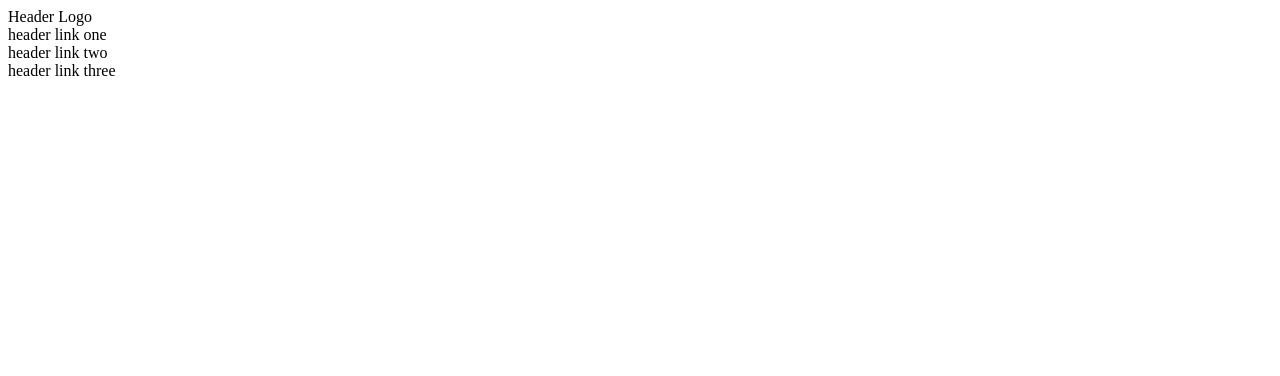
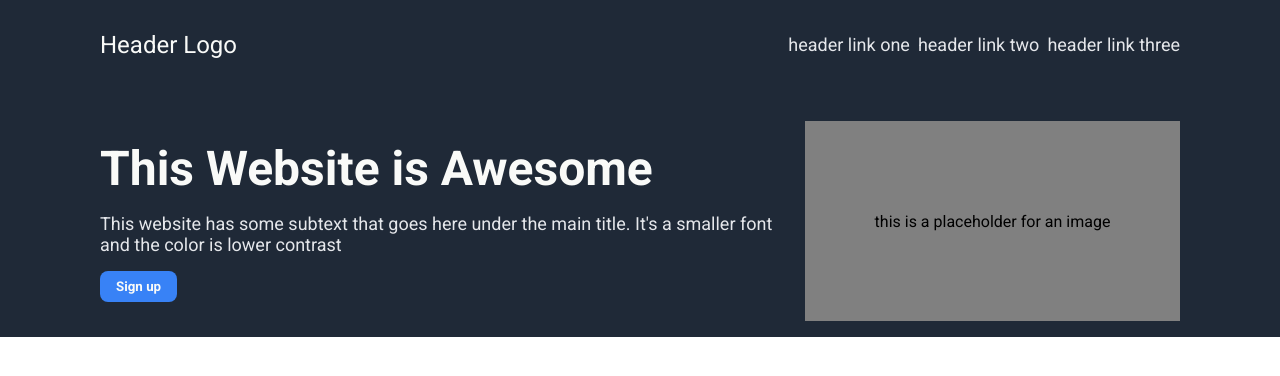
Before and after one commit to andhuynh/top-landing-page, a plain HTML site: page index.html in a window 1280 px wide. Drawn offline with Linux system fonts and the light colour scheme.

Commit message:
Updated header and content

```diff
--- a/index.html
+++ b/index.html
@@ -7,9 +7,25 @@
     <body>
         <div class="header">
             <div class="header-logo">Header Logo</div>
-            <div class="header-links">header link one</div>
-            <div class="header-links">header link two</div>
-            <div class="header-links">header link three</div>
+            <ul class="header-links">
+                <li class="header-links">header link one</li>
+                <li class="header-links">header link two</li>
+                <li class="header-links">header link three</li>
+            </ul>
+        </div>
+        <div class="content">
+            <div class="hero">
+                <div class="hero-main">This Website is Awesome</div>
+                <div class="hero-second">
+                    This website has some subtext that goes here under
+                    the main title. It's a smaller font and the color is lower
+                    contrast
+                </div>
+                <div class="buttons">
+                    <button>Sign up</button>
+                </div>
+            </div>
+            <div class="image">this is a placeholder for an image</div>
         </div>
     </body>
 </html>
--- a/style.css
+++ b/style.css
@@ -0,0 +1,77 @@
+@import url('https://fonts.googleapis.com/css2?family=Roboto:wght@400;700&display=swap');
+
+body{
+    font-family: Roboto, sans-serif;
+    height: 100vh;
+    margin: 0;
+    overflow: hidden;
+}
+
+ul{
+    display: flex;
+    gap: 8px;
+}
+
+li{
+    text-decoration: none;
+    list-style-type: none;
+}
+
+.header, .content{
+    display:flex;
+    justify-content:space-between;
+    background-color: #1F2937;
+    padding: 16px 100px;
+    align-items: center;
+}
+
+.content{
+    padding-top: 32px;
+    gap: 16px;
+}
+
+.header-logo{
+    font-size: 24px;
+    color: #F9FAF8
+}
+
+.header-links{
+    font-size: 18px;
+    color: #E5E7EB
+}
+
+.hero{
+    display: flex;
+    flex-direction: column;
+    gap: 16px;
+}
+
+.hero-main{
+    font-size: 48px;
+    font-weight: bolder;
+    color: #F9FAF8
+}
+
+.hero-second{
+    font-size: 18px;
+    color: #E5E7EB
+}
+
+button{
+    font-family: Roboto, sans-serif;
+    border: none;
+    border-radius: 8px;
+    color: #F9FAF8;
+    font-weight: bold;
+    padding: 8px 16px;
+    background-color: #3882F6;
+}
+
+.image{
+    display: flex;
+    justify-content: center;
+    align-items: center;
+    width: 500px;
+    height: 200px;
+    background-color: gray;
+}
```
